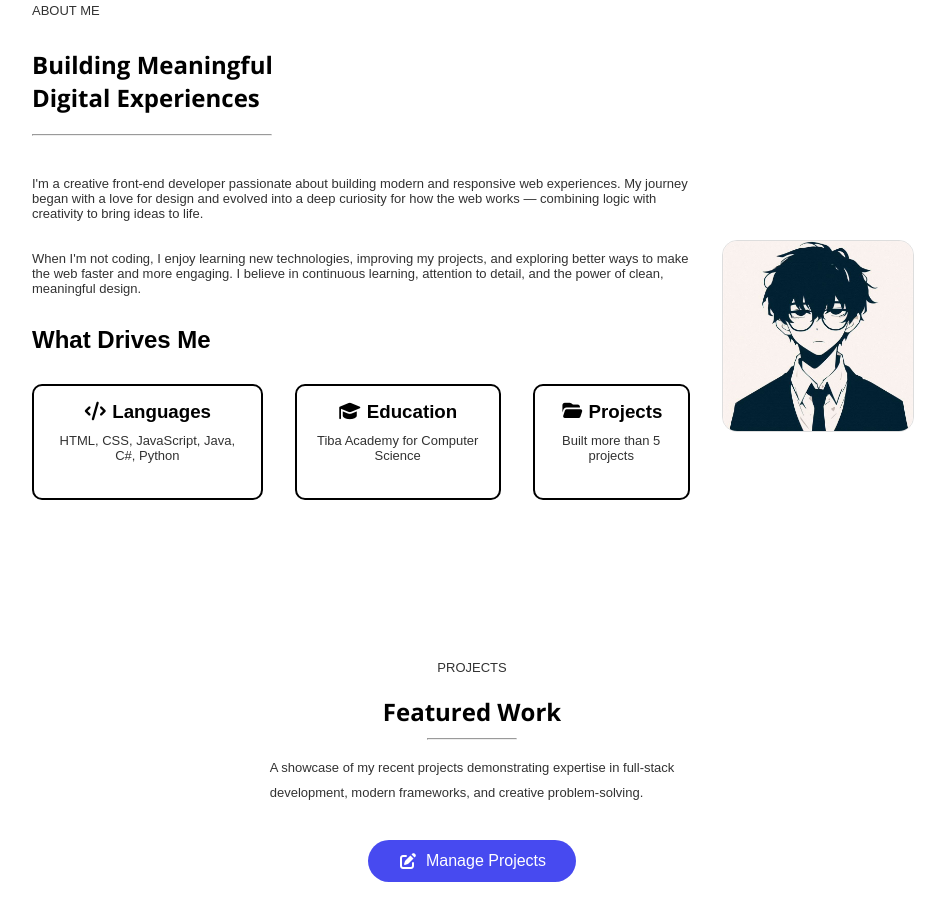
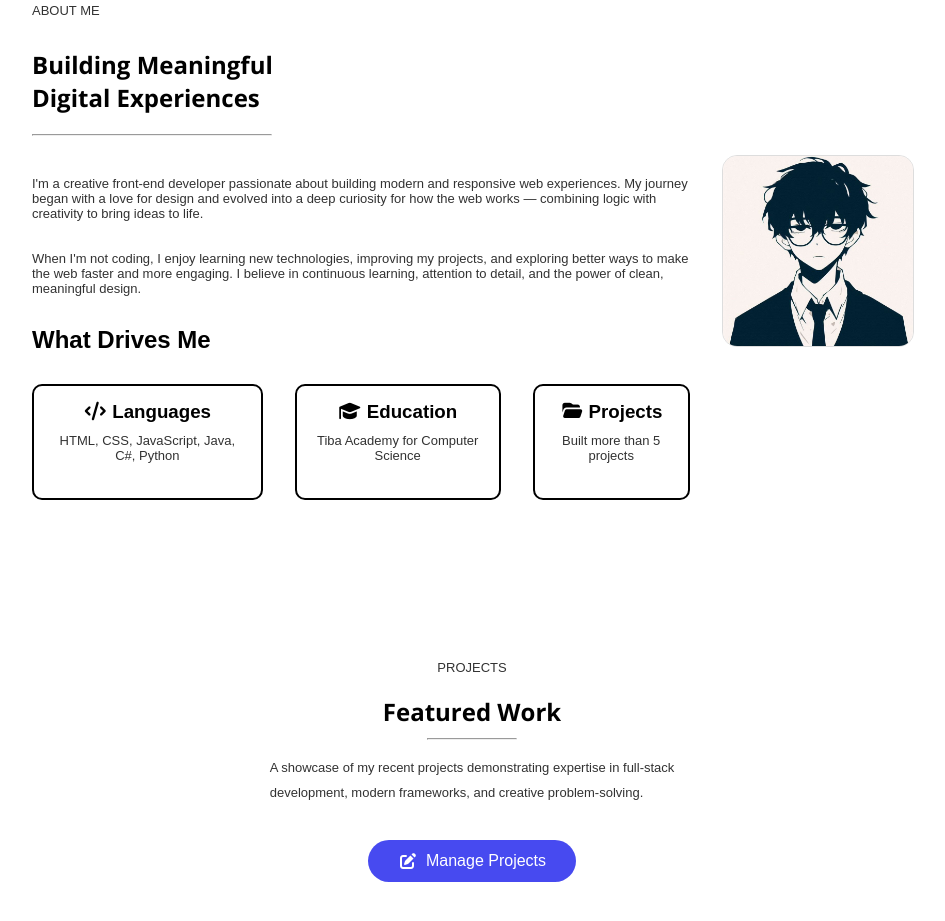
Before and after one commit to zomaa2006/My_Portfolio, a plain HTML site: page index.html in a window 1280 px wide. Shown: the part 918-1839 px from the top of the page, without its empty margins (168-1113 px from the left). Drawn offline with nearby package versions, Linux system fonts and the light colour scheme; no server answers; a web font is replaced by a local one.

Commit message:
Fix: restore desktop About image position (bottom: 85px)

```diff
--- a/stayle.css
+++ b/stayle.css
@@ -295,7 +295,7 @@ hr {
 
 .about img{
     position: relative;
-    bottom: px;
+    bottom: 85px;
     width: 400px;
     height: 400px;
     border-radius: 15px;
```
